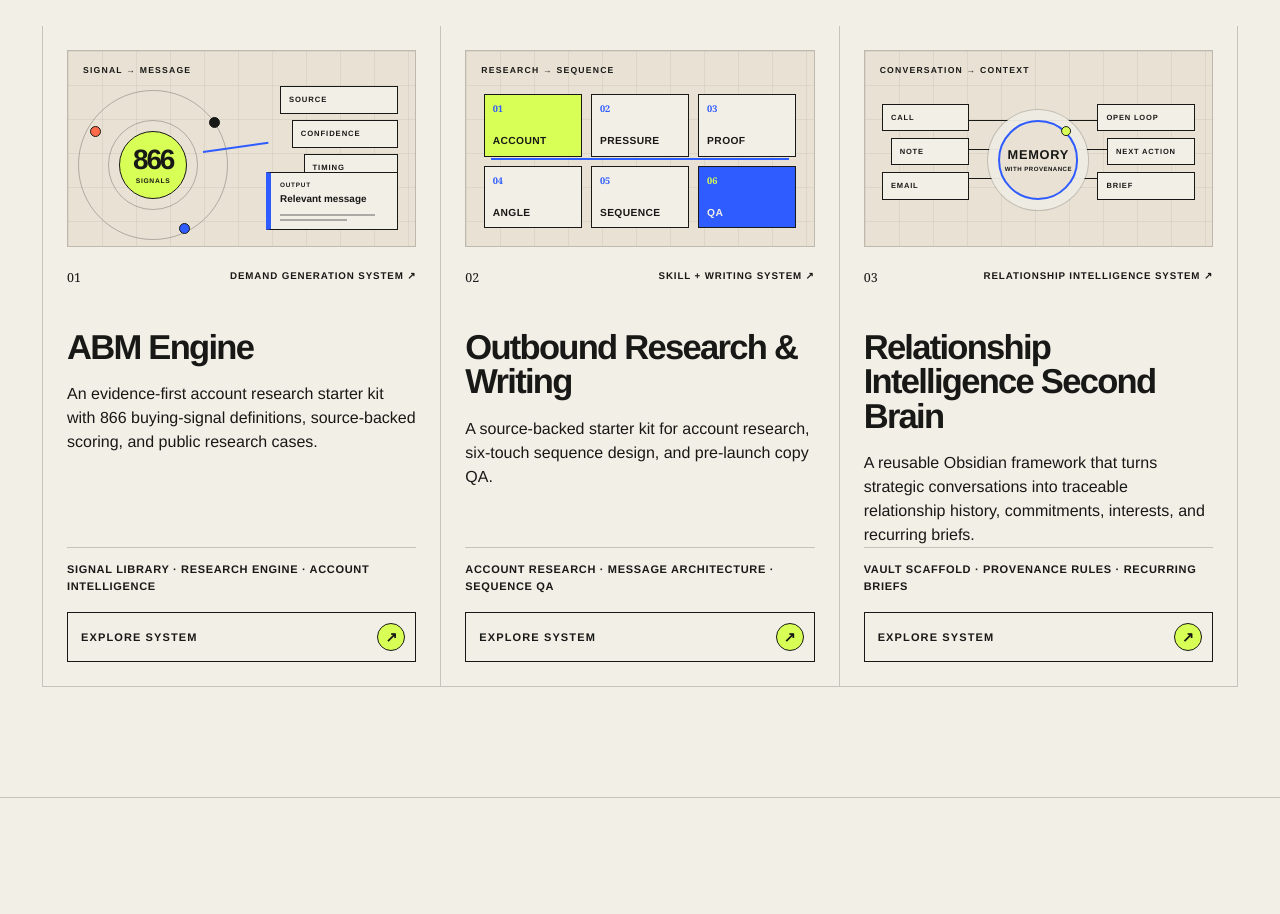
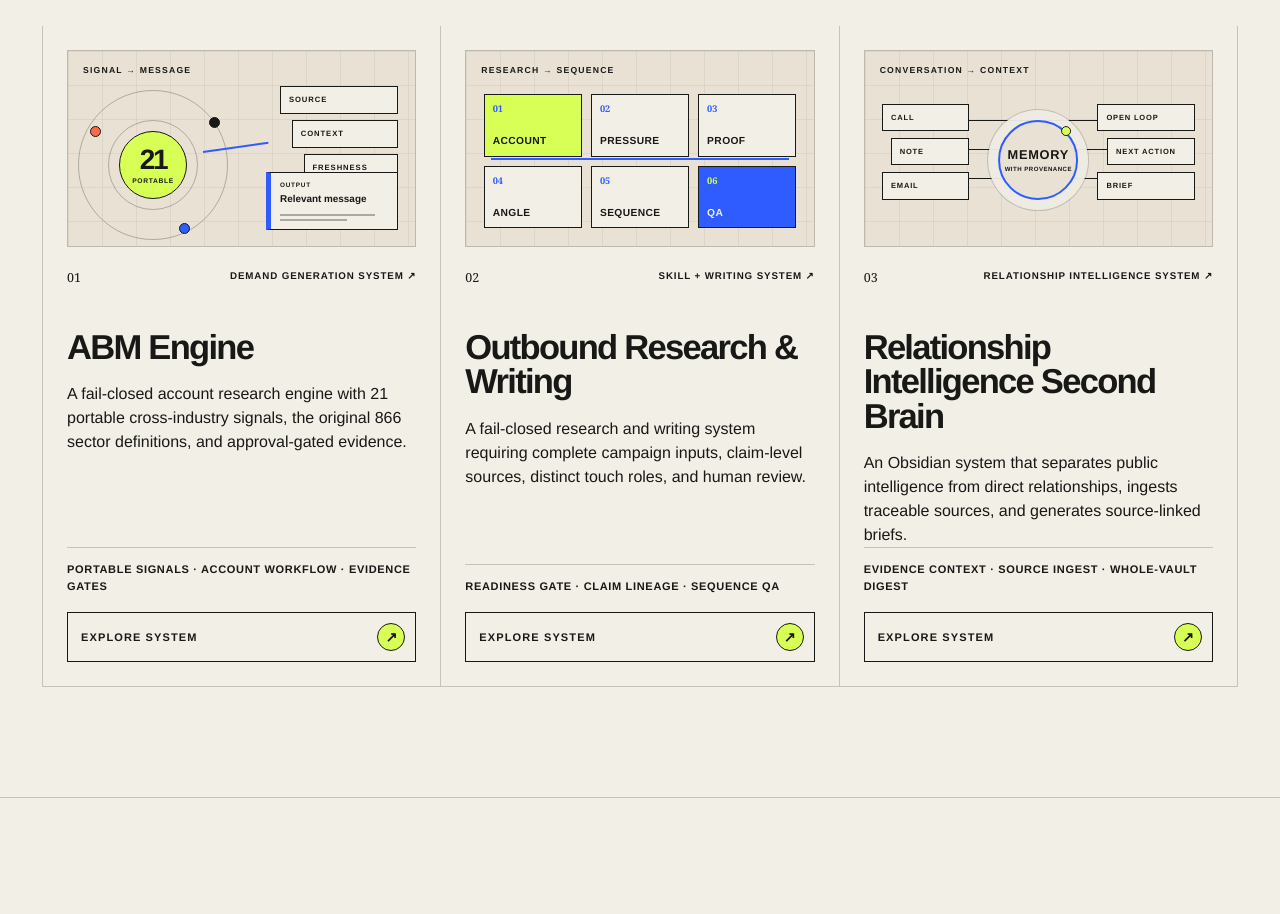
Before and after one commit to reshma-baskaran/reshma.baskaran, a Next.js app: page / in a window 1280 px wide. Shown: the part 1020-1934 px from the top of the page. Built offline with nearby package versions, Linux system fonts and the light colour scheme.

Commit message:
Align portfolio with repository capabilities

```diff
--- a/app/page.tsx
+++ b/app/page.tsx
@@ -4,8 +4,8 @@
     category: "Demand generation system",
     title: "ABM Engine",
     description:
-      "An evidence-first account research starter kit with 866 buying-signal definitions, source-backed scoring, and public research cases.",
-    details: "Signal library · Research engine · Account intelligence",
+      "A fail-closed account research engine with 21 portable cross-industry signals, the original 866 sector definitions, and approval-gated evidence.",
+    details: "Portable signals · Account workflow · Evidence gates",
     visual: "signals" as const,
     href: "https://github.com/reshma-baskaran/abm-engine",
   },
@@ -14,8 +14,8 @@
     category: "Skill + writing system",
     title: "Outbound Research & Writing",
     description:
-      "A source-backed starter kit for account research, six-touch sequence design, and pre-launch copy QA.",
-    details: "Account research · Message architecture · Sequence QA",
+      "A fail-closed research and writing system requiring complete campaign inputs, claim-level sources, distinct touch roles, and human review.",
+    details: "Readiness gate · Claim lineage · Sequence QA",
     visual: "sequence" as const,
     href: "https://github.com/reshma-baskaran/outbound-research-and-writing",
   },
@@ -24,8 +24,8 @@
     category: "Relationship intelligence system",
     title: "Relationship Intelligence Second Brain",
     description:
-      "A reusable Obsidian framework that turns strategic conversations into traceable relationship history, commitments, interests, and recurring briefs.",
-    details: "Vault scaffold · Provenance rules · Recurring briefs",
+      "An Obsidian system that separates public intelligence from direct relationships, ingests traceable sources, and generates source-linked briefs.",
+    details: "Evidence context · Source ingest · Whole-vault digest",
     visual: "memory" as const,
     href: "https://github.com/reshma-baskaran/relationship-intelligence-second-brain",
   },
@@ -53,15 +53,15 @@
           <span className="signal-dot signal-dot-blue" />
           <span className="signal-dot signal-dot-ink" />
           <span className="signal-core">
-            <strong>866</strong>
-            <small>signals</small>
+            <strong>21</strong>
+            <small>portable</small>
           </span>
         </div>
         <span className="signal-route" />
         <div className="evidence-stack">
           <span>Source</span>
-          <span>Confidence</span>
-          <span>Timing</span>
+          <span>Context</span>
+          <span>Freshness</span>
         </div>
         <div className="message-output">
           <small>Output</small>
```
